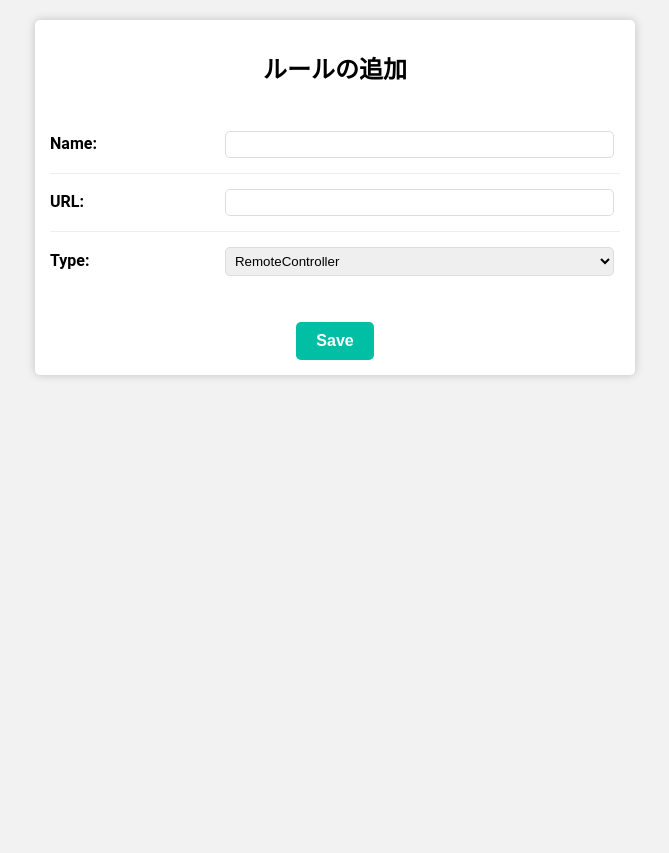
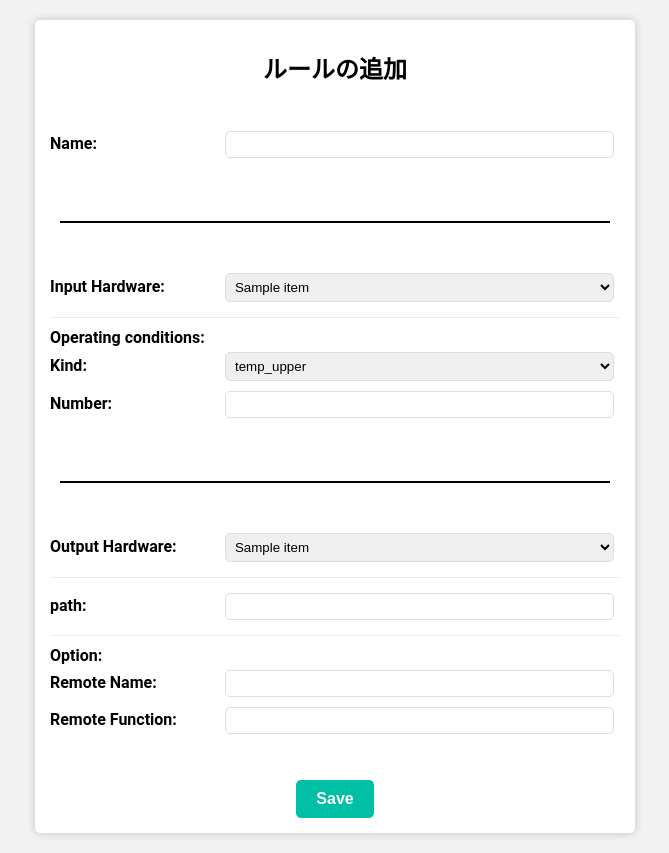
Before and after one commit to alicey-graduation-research/test-iot-app, a Flask app: template app/templates/settings/add-rule.html in a window 1280 px wide. Shown: the whole page, without its empty margins (305-974 px from the left). Before the commit the page ends 378 px from the top, so only its background shows below. Run offline with Flask 2, Linux system fonts and the light colour scheme; the template is opened without the code that fills it: most values are stand-ins (such as "Sample title", 1, 10 or a date in 2020).

Commit message:
update データ永続化できないなんちゃってIFTTTの原型

```diff
--- a/app/app.py
+++ b/app/app.py
@@ -9,9 +9,9 @@ load_dotenv()
 app = Flask("simple-iot-server")
 app.logger.setLevel(logging.INFO)
 
-# want ['hw-name', 'addr', 'path', option['air', 'on']]
+# want ['hw-name', 'addr', 'path', option['air', 'on'], ['temp_upper', 27.5]]
 # task save
-send_tasks = {} #'hw-name':[['task-name', 'path', option['air', 'on']], ...]
+send_tasks = {} #'hw-name':[['task-name', output_hw, 'path', option['air', 'on']], ...]
 # >>> print(task)
 # {'hw_a': [['task_a', 'path_a/', ['air', 'on'], ['temp_upper', 27.5]], ['task_b', 'path_b/', ['air', 'off'], ['temp_under', 20]]], 'hw_z': [['task_z', 'path_z/', ['tv', 'on'], [実行条件]], ['task_z2', 'path_z/', ['tv', 'off'], [実行条件]]]}
 
@@ -23,7 +23,7 @@ res_hw = {} #'hw-name':'temp'
 
 @app.route("/")
 def top():
-    # remote_control('http://172.30.200.4:32121/api/send', 'air', 'cancel')
+    remote_control('http://172.30.200.4:32121/api/send', 'air', 'cancel')
     return jsonify({'status':'ok'}), 200
 
 ## API
@@ -46,13 +46,14 @@ def temp():
 
         # TaskDictを確認して、あれば実行
         if name in send_tasks:
+            app.logger.info(f"test!!!!!!!")
             tasks = send_tasks[name]
             for task in tasks:
-                if (task[4][0] == 'temp_upper' and float(task[4][1]) < temp) \
-                    or (task[4][0] == 'temp_under' and float(task[4][1]) > temp) \
-                    or (task[4][0] == 'hum_upper' and float(task[4][1]) < hum) \
-                    or (task[4][0] == 'hum_under' and float(task[4][1]) > hum):
-                    run_send_task(name, task)
+                if (task[4][0] == 'temp_upper' and float(task[4][1]) < float(temp)) \
+                    or (task[4][0] == 'temp_under' and float(task[4][1]) > float(temp)) \
+                    or (task[4][0] == 'hum_upper' and float(task[4][1]) < float(hum)) \
+                    or (task[4][0] == 'hum_under' and float(task[4][1]) > float(hum)):
+                    run_send_task(task)
                     app.logger.info(f"run task: {task}")
 
         #app.logger.info(hum,temp)
@@ -71,19 +72,20 @@ def remote_control(addr=None, hw=None, func=None):
     return False
 
 # task executer
-def run_send_task(hw_name, task):
+def run_send_task(task):
     try:
         task_name = task[0]
+        hw_name = task[1]
         task_kind = send_hw[hw_name][1]
         addr = send_hw[hw_name][0]
-        path = task[1]
+        path = task[2]
         option = task[3]
     except :
         app.logger.error('run_send_task: 引数が不正か、HW情報が存在しません')
         return True
 
-    if task_kind == 'temp':
-        remote_control(addr, option[0], option[1])
+    if task_kind == 'remote':
+        remote_control(f"{addr}/{path}", option[0], option[1])
     else:
         app.logger.error('run_send_task: 該当処理が存在しません')
         return True
@@ -111,7 +113,7 @@ def add_hw():
         hw_type = request.form.get('hw-type')
 
         if isws(name) or isws(addr) or isws(hw_type):
-            app.logger.info("フォームが空")
+            app.logger.info("add hw: フォームが空")
             return redirect(url_for('settings'))
 
         send_hw[name] = [addr, hw_type]
@@ -121,13 +123,28 @@ def add_hw():
 @app.route("/settings/add-rule/", methods=["GET","POST"])
 def add_rule():
     if request.method == 'GET':
-        return render_template('settings/add-rule.html')
+        return render_template('settings/add-rule.html', out_hws=send_hw, in_hws=res_hw)
     elif request.method == 'POST':
-        # name = request.form.get('name')
-        # addr = request.form.get('addr')
-        # hw_type = request.form.get('hw-type')
+        task_name = request.form.get('name')
+        input_hw = request.form.get('input_hw')
+        kind = request.form.get('kind')
+        number = request.form.get('number')
+        output_hw = request.form.get('output_hw')
+        path = request.form.get('path')
+        remote_name = request.form.get('remote_name') #Option
+        remote_func = request.form.get('remote_func') #Option
 
-        # send_hw[name] = [addr, hw_type]
+        if isws(task_name) or isws(input_hw) or  isws(kind) or isws(number) or isws(output_hw) or isws(path) or isws(remote_name) or isws(remote_func):
+            app.logger.info("add rule: フォームが空")
+            return redirect(url_for('settings'))
+
+        if send_tasks.get(input_hw) is not None:
+            input_hw_temp = send_tasks.get(input_hw)
+        else:
+            input_hw_temp = []
+        input_hw_temp.append([task_name, output_hw, path, [remote_name, remote_func], [kind, number]])
+        send_tasks[input_hw] = input_hw_temp
+
         app.logger.info(f"add_rule: ")
         return redirect(url_for('settings'))
 
--- a/app/templates/settings/add-rule.html
+++ b/app/templates/settings/add-rule.html
@@ -93,18 +93,72 @@
                     <span>Name:</span>
                     <input type="text" name="name" />
                 </li>
+            </ul>
+
+            <div style="
+                        border-bottom: 2px solid black;
+                        padding: 1em;
+                        margin: 5px 10px 35px 10px;
+                    "></div>
+
+            <ul class="settings-list">
                 <li>
-                    <span>URL:</span>
-                    <input type="text" name="url" />
+                    <span>Input Hardware:</span>
+                    <select name="input_hw">
+                            <!-- <option value="remote">RemoteController</option> -->
+                            {% for item in in_hws %}
+                            <option value="{{item}}">{{item}}</option>
+                            {% endfor %}
+                        </select>
                 </li>
                 <li>
-                    <span>Type:</span>
-                    <select name="hw-type">
-                            <option value="remote">RemoteController</option>
+                    <span>Operating conditions:</span>
+                    <br />
+                    <span>Kind:</span>
+                    <select name="kind">
+                            <!-- <option value="remote">RemoteController</option> -->
+                            <option value="temp_upper">temp_upper</option>
+                            <option value="temp_under">temp_under</option>
+                            <option value="hum_upper">hum_upper</option>
+                            <option value="hum_under">hum_under</option>
                         </select>
+                    <br />
+                    <span>Number:</span>
+                    <input type="text" name="number" />
                 </li>
             </ul>
 
+            <div style="
+                        border-bottom: 2px solid black;
+                        padding: 1em;
+                        margin: 5px 10px 35px 10px;
+                    "></div>
+
+            <ul class="settings-list">
+                <li>
+                    <span>Output Hardware:</span>
+                    <select name="output_hw">
+                            <!-- <option value="remote">RemoteController</option> -->
+                            {% for item in out_hws %}
+                            <option value="{{item}}">{{item}}</option>
+                            {% endfor %}
+                        </select>
+                </li>
+                <li>
+                    <span>path:</span>
+                    <input type="text" name="path" />
+                </li>
+
+                <li>
+                    <span>Option:</span>
+                    <br />
+                    <span>Remote Name:</span>
+                    <input type="text" name="remote_name" />
+                    <br />
+                    <span>Remote Function:</span>
+                    <input type="text" name="remote_func" />
+                </li>
+            </ul>
             <div class="button">
                 <button type="submit">Save</button>
             </div>
```
Also changed, not shown: app/templates/settings/index.html (+14 -4 lines).
